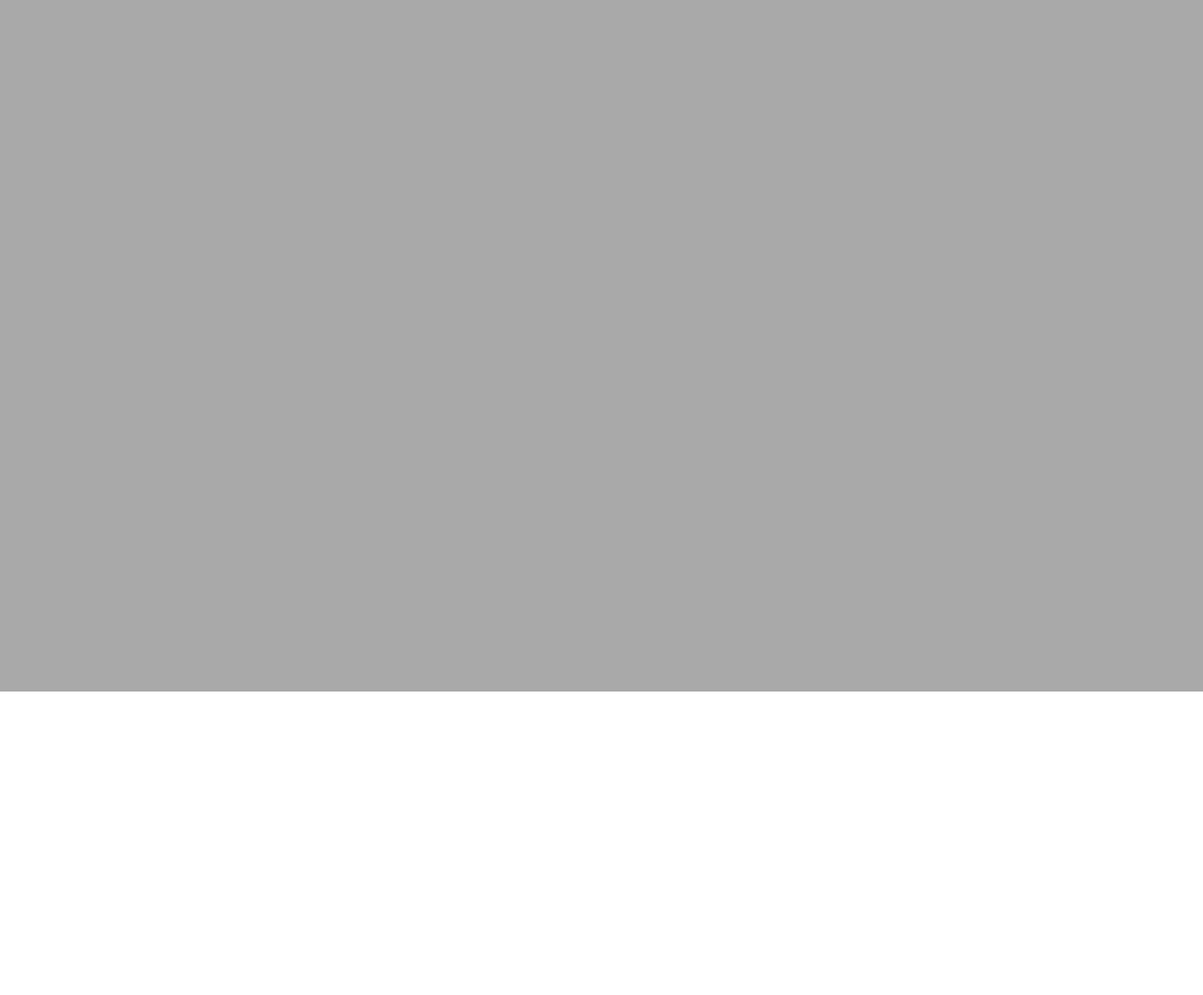
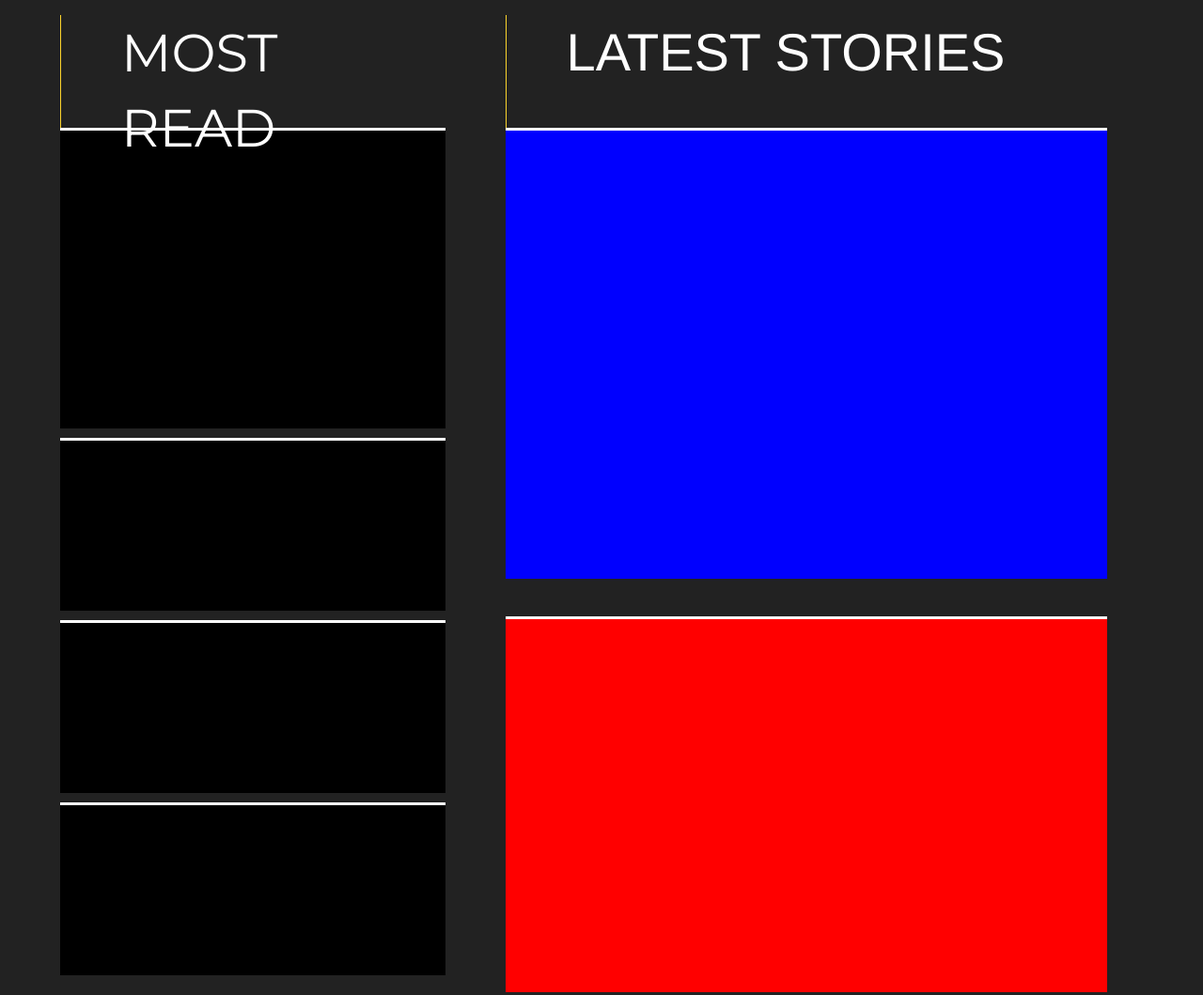
Before and after one commit to Tethi5/Nat_Geo, a website: page index.html in a window 1280 px wide. Shown: the part 3560-4619 px from the top of the page at 94% size. Before the commit the page ends 4296 px from the top, so only its background shows below. Drawn offline with nearby package versions, Linux system fonts and the light colour scheme; some packages are replaced by stand-ins of ours.

Commit message:
4/3/2017  6:58

```diff
--- a/index.html
+++ b/index.html
@@ -85,7 +85,22 @@
 		<ul id="play"></ul>
 	</div>
 <div class="filler"></div>
-<div id="news"></div>
+
+<div id="news">
+	<div class='top5'>MOST READ</div>
+	<div class='newest'>LATEST STORIES</div>
+	<div class="contain">
+	<ul id="first1"></ul>
+	<ul id="second1"></ul>
+	<ul id="third1"></ul>
+	<ul></ul>
+	<ul></ul>
+	<ul></ul>
+</div>
+
+<div class="filler"></div>
+<div class="wrapper"></div>
+</div>
 <ui-views></ui-views>
 
 
--- a/styles/styles.scss
+++ b/styles/styles.scss
@@ -332,7 +332,7 @@ $font-stack1: 'Didact Gothic', sans-serif, grey;
     border-left: solid white;
     margin-left: 8vw;
     padding-left: 7vw;
-    padding-top: 1vh;
+    padding-top: 5vh;
     margin-bottom: 5vh;
 }
 .column {
@@ -394,8 +394,64 @@ $font-stack1: 'Didact Gothic', sans-serif, grey;
     margin-left: 12vw;
 }
 #news {
-	height: 100vh;
+	height: 142vh;
 	width: $full-screen;
 	float: left;
-	background-color: darkgrey;
+	background-color: #222222;
 }
+.contain {
+	ul {
+		height: 23vh;
+		width: 32vw;
+		border-top: solid white;
+		margin-left: 5vw;
+		background-color: black;
+	}
+		#first1 {
+			margin-top: 0vh;
+	    height: 60vh;
+	    float: right;
+	    width: 50vw;
+	    margin-right: 8vw;
+			background-color: blue;
+			margin-bottom: 5vh;
+	}
+	#second1 {
+		margin-top: 0vh;
+    height: 50vh;
+    float: right;
+    width: 50vw;
+    margin-right: 8vw;
+		background-color: red;
+	}
+	#third1 {
+		margin-top: 25vh;
+    height: 40vh;
+	}
+}
+.top5 {
+	height: 15vh;
+width: 32vw;
+border-left: solid  #FBD42C;
+border-left-width: 1px;
+float: left;
+margin-left: 5vw;
+margin-right: 5vw;
+font-size: 400%;
+color: white;
+margin-top: 10vh;
+padding-left: 5vw;
+font-family: 'Montserrat';
+}
+
+.newest {
+	font-size: 400%;
+	border-left: solid  #FBD42C;
+	border-left-width: 1px;
+	height: 15vh;
+	width: 50vw;
+	padding-left: 5vw;
+	float: left;
+	color: white;
+	margin-top: 10vh;
+}
```
Also changed, not shown: styles/styles.min.css.
